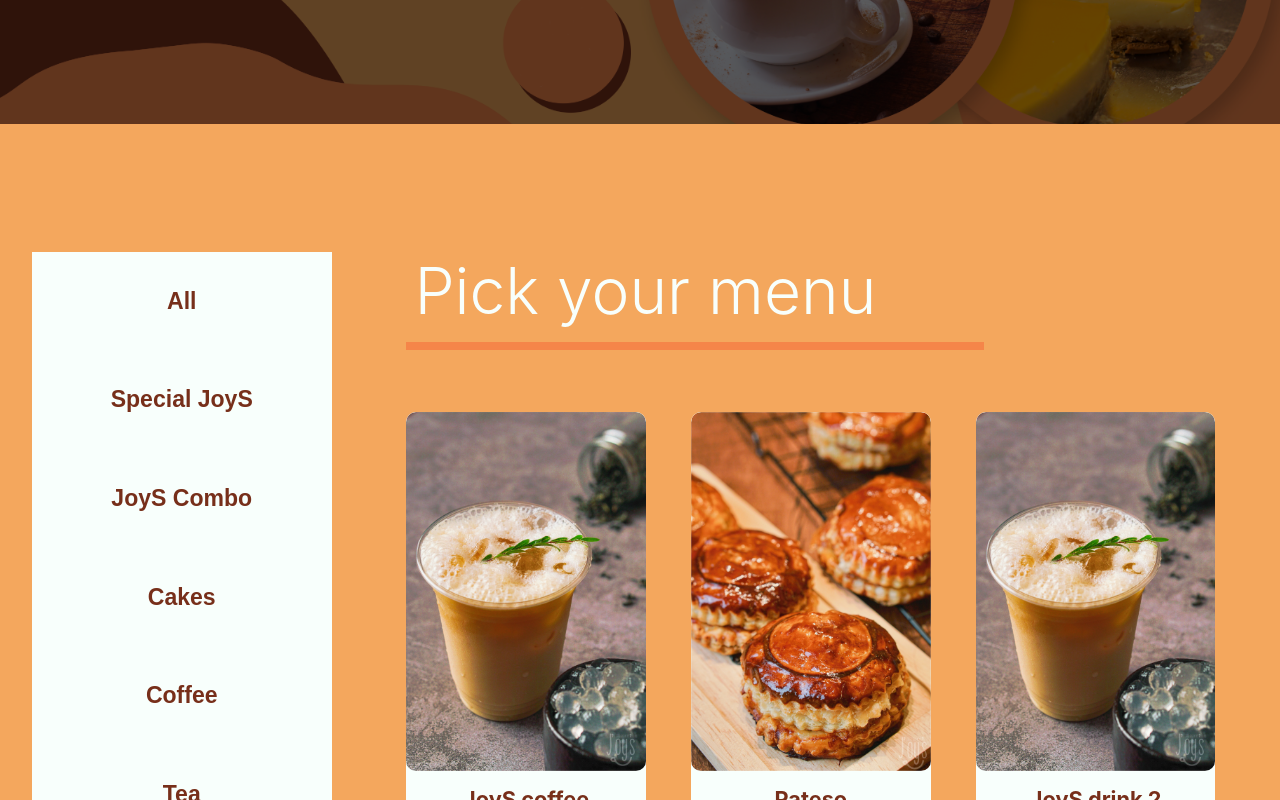
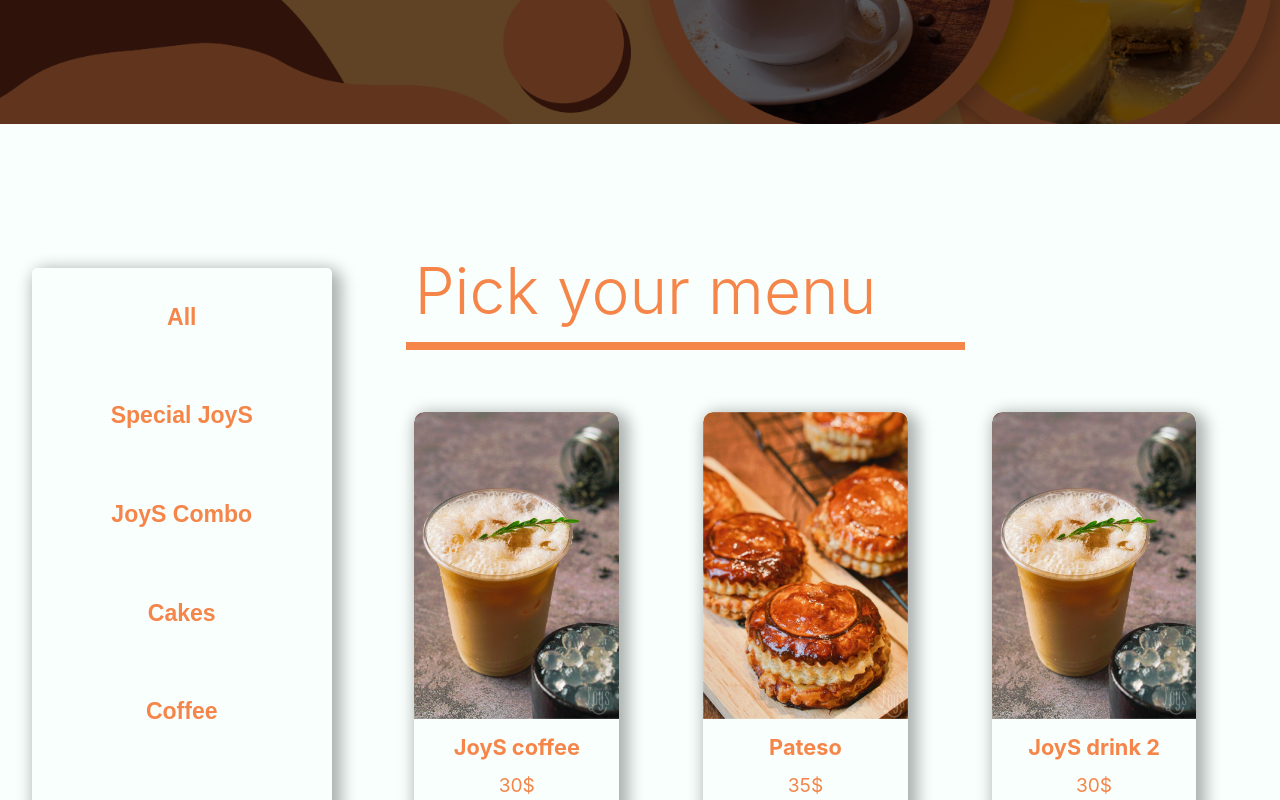
Before and after one commit to nvhnam/Joys-nextjs-1, a Next.js app: page /menu in a window 1280 px wide. Shown: the part 260-1060 px from the top of the page. Built offline with nearby package versions, Linux system fonts and the light colour scheme; a web font is replaced by a local one.

Commit message:
Update menu

```diff
--- a/components/About/AboutElement.js
+++ b/components/About/AboutElement.js
@@ -132,7 +132,7 @@ export const AboutCol1 = styled.div`
 
   @media screen and (max-width: 767px) {
     width: 100%;
-    padding: 1rem;
+    padding: 1.7rem;
     margin-bottom: 2rem;
   }
 
@@ -145,6 +145,8 @@ export const AboutCol1Pic = styled.div`
   display: block;
   width: 100%;
   height: 100%;
+  box-shadow: 5px 5px 15px 5px rgba(0, 0, 0, 30%);
+  border-radius: 10px;
 `;
 
 export const AboutCol2 = styled.div`
--- a/components/Menu/MenuElement.js
+++ b/components/Menu/MenuElement.js
@@ -6,7 +6,8 @@ export const MenuContainer = styled.div`
   justify-content: center;
   width: 100%;
   height: 100%;
-  background: #f4a75d;
+  /* background: #f4a75d; */
+  background: #f8fffc;
 `;
 
 export const MenuWrapper = styled.div`
@@ -58,6 +59,8 @@ export const MenuCol1Wrapper = styled.div`
   @media screen and (max-width: 767px) {
     padding-top: 0;
     user-select: none;
+    display: flex;
+    justify-content: center;
   }
 
   @media screen and (min-height: 1024px) {
@@ -81,59 +84,81 @@ export const MenuColTitle = styled.div`
     border: none;
     font-weight: bold;
     margin-left: 1rem;
-    color: black;
-    color: #772f1a;
+    /* color: black; */
+    /* color: #772f1a; */
+    color: #f58549;
     transition: all 0.2s ease-in-out;
     top: 0;
     left: auto;
-    box-shadow: 3px 3px 10px 6px rgba(0, 0, 0, 0.06);
+    box-shadow: 3px 3px 10px 6px rgba(0, 0, 0, 0.08);
   }
 `;
 
 export const MenuDropWrapper = styled.div`
-  width: 100%;
+  width: 80%;
   height: 100%;
+  box-shadow: 5px 5px 15px 5px rgba(0, 0, 0, 30%);
+  margin-left: 1rem;
+  margin-top: 1rem;
+  border-radius: 10px;
+
+  @media screen and (max-width: 830px) {
+    margin-top: -0.5rem;
+    margin-left: 0.7rem;
+  }
 
   @media screen and (max-width: 767px) {
     position: absolute;
     transition: all 0.2 ease-in-out;
-    top: 110%;
+    top: 118%;
     left: 0;
     z-index: 9;
     box-shadow: 3px 3px 10px 6px rgba(0, 0, 0, 0.06);
     display: ${({ open }) => (open ? "flex" : "none")};
     flex-direction: column;
     height: 385%;
-    margin-left: 1rem;
+    margin-left: 1.6rem;
     width: 90%;
     overflow-y: scroll;
     background-color: white;
+    border-radius: 0;
   }
 `;
 
 export const MenuCol1Title = styled.button`
   cursor: pointer;
-  width: 80%;
+  width: 100%;
   text-decoration: none;
   padding: 2.8vmax;
   font-size: 1.8vmax;
   background: #f8fffc;
   border: none;
   font-weight: bold;
-  margin-left: 1rem;
-  color: #772f1a;
+  /* margin-left: 1rem; */
+  /* color: #772f1a; */
+  color: #f58549;
   transition: all 0.2s ease-in-out;
+
+  &:first-child {
+    border-top-left-radius: 5px;
+    border-top-right-radius: 5px;
+  }
+
+  &:last-child {
+    border-bottom-left-radius: 5px;
+    border-bottom-right-radius: 5px;
+  }
 
   &:hover {
     transition: all 0.2s ease-in-out;
     color: #f8fffc;
-    background-color: black;
+    background-color: #585123;
   }
 
   &.active {
     /* transition: all 0.2s ease-in-out; */
     color: white;
-    background-color: black;
+    background-color: #585123;
   }
 
   @media screen and (max-width: 767px) {
@@ -148,7 +173,7 @@ export const MenuCol1Title = styled.button`
   }
 
   @media screen and (min-height: 1024px) {
-    font-size: 2.5vmin;
+    font-size: 2.45vmin;
     padding: 3.7vmin;
   }
 `;
@@ -163,9 +188,18 @@ export const MenuCol2Row = styled.div`
 export const MenuCol2 = styled.div`
   display: grid;
   grid-template-columns: repeat(3, 3fr);
-  grid-gap: 2.3vmax;
+  grid-gap: 5.3vmax;
+  /* grid-gap: auto; */
   margin-top: 1rem;
   z-index: 2;
+
+  @media screen and (max-width: 1024px) {
+    grid-gap: 4.3vmax;
+  }
+
+  @media screen and (max-width: 830px) {
+    grid-gap: 2vmax;
+  }
 
   @media screen and (max-width: 767px) {
     grid-template-columns: repeat(2, 1fr);
@@ -197,11 +231,11 @@ export const MenuCol2Title = styled.div`
   width: 100%;
   height: auto;
   margin-left: 1.5rem;
-  font-size: 2.8rem;
-  color: #f8fffc;
+  font-size: 2.5rem;
+  /* color: #f8fffc; */
+  color: #f58549;
   margin-bottom: 2rem;
   margin-top: 2rem;
-
 
   @media screen and (min-width: 1025px) {
     font-size: 8vmin;
@@ -217,7 +251,7 @@ export const MenuCol2Title = styled.div`
   }
 
   @media screen and (min-height: 1024px) {
-    font-size: 4.8vmin;
+    font-size: 4.7vmin;
   }
 `;
 
@@ -240,22 +274,25 @@ export const MenuCol2Underline = styled.div`
 export const MenuCol2ListContainer = styled.div`
   width: 100%;
   height: auto;
+  display: flex;
+  justify-content: center;
+  align-items: center;
 `;
 
 export const MenuCol2ListWrapper = styled.div`
   /* background: #eec170; */
   background: #f8fffc;
-  width: 18.7vmax;
+  width: 16vmax;
   border-radius: 10px;
   overflow: hidden;
   margin-top: 3rem;
+  box-shadow: 5px 5px 15px 5px rgba(0, 0, 0, 30%);
 
   @media screen and (max-width: 1024px) {
-    width: 19vmax;
+    width: 17vmax;
   }
 
   @media screen and (max-width: 940px) {
-    width: 18vmax;
     margin-top: 2rem;
   }
 
@@ -277,21 +314,48 @@ export const MenuCol2ListImg = styled.div`
 
 export const MenuCol2ListTitle = styled.h1`
   font-size: 1.7vmax;
-  color: #772f1a;
+  /* color: #772f1a; */
+  color: #f58549;
   text-align: center;
+
+  @media screen and (max-width: 830px) {
+    font-size: 1.47vmax;
+  }
+
+  @media screen and (max-width: 767px) {
+    font-size: 1.7vmax;
+  }
 `;
 
 export const MenuCol2ListDescr = styled.p`
   font-size: 1.2vmax;
   text-align: center;
-  color: #772f1a;
+  /* color: #772f1a; */
+  color: #f58549;
   margin: -0.5vmax auto;
+
+  @media screen and (max-width: 830px) {
+    font-size: 1vmax;
+  }
+
+  @media screen and (max-width: 767px) {
+    font-size: 1.2vmax;
+  }
 `;
 
 export const MenuCol2ListPrice = styled.p`
   font-size: 1.5vmax;
-  color: #772f1a;
+  /* color: #772f1a; */
+  color: #f58549;
   text-align: center;
+
+  @media screen and (max-width: 830px) {
+    font-size: 1.3vmax;
+  }
+
+  @media screen and (max-width: 767px) {
+    font-size: 1.5vmax;
+  }
 `;
 
 export const MenuCol2ListValue = styled.div`
--- a/pages/menu.js
+++ b/pages/menu.js
@@ -165,7 +165,7 @@ export default function Menu() {
                             <Image
                               src={image}
                               alt={alt}
-                              className="Home2Img"
+                              className="Home4Img"
                               layout="responsive"
                               loading="lazy"
                             />
--- a/styles/globals.css
+++ b/styles/globals.css
@@ -31,6 +31,11 @@ a {
 
 .Home2Img {
   border-radius: 10px;
+}
+
+.Home4Img {
+  border-top-left-radius: 10px;
+  border-top-right-radius: 10px;
 }
 
 .NavLogo {
```
